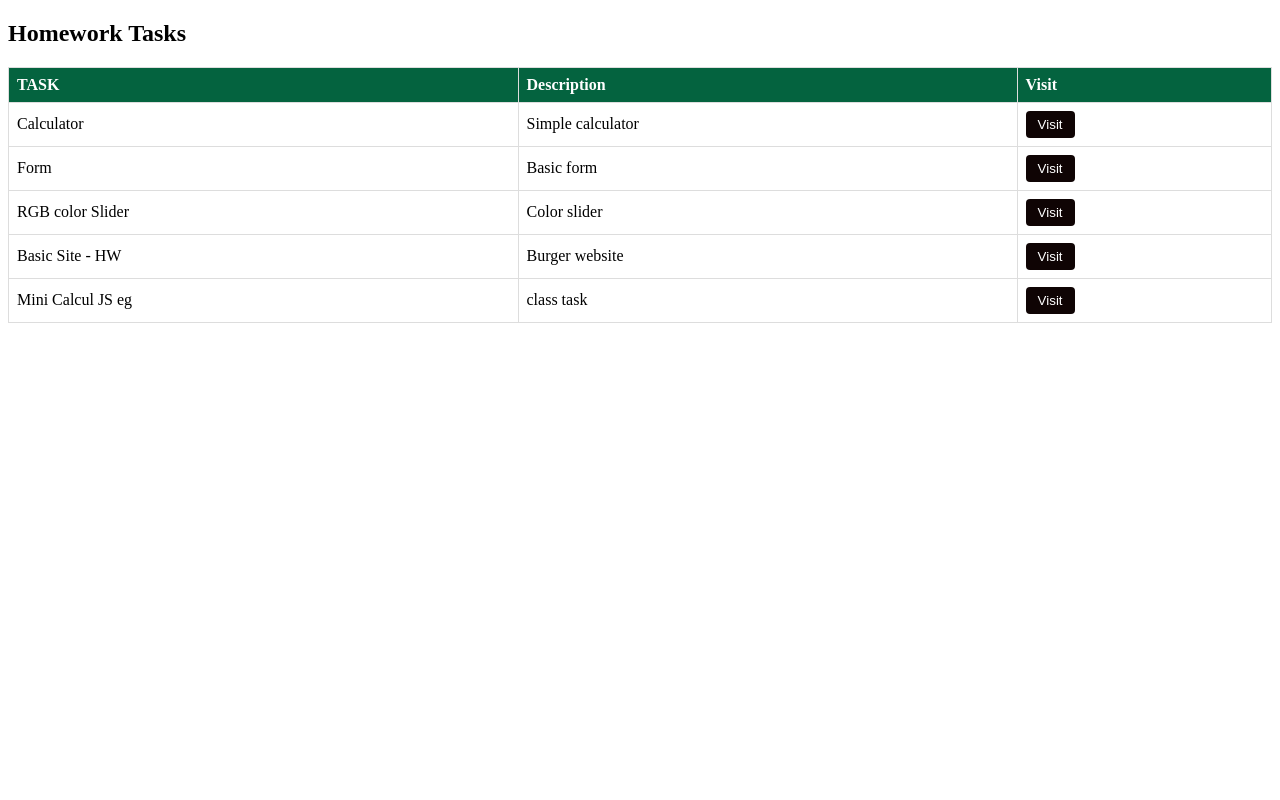
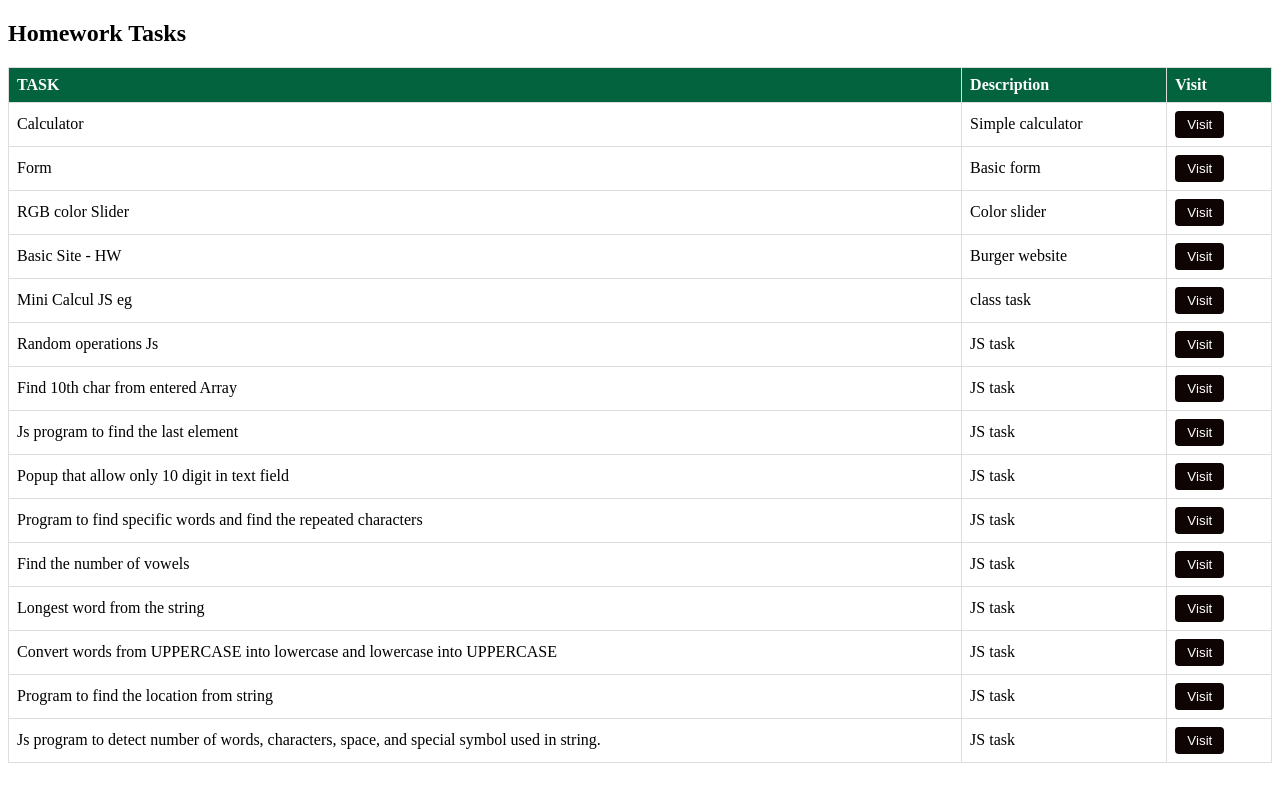
Before and after one commit to manucj02/homework-tsk, a plain HTML site: page index.html in a window 1280 px wide. Drawn offline with Linux system fonts and the light colour scheme.

Commit message:
Update index.html

```diff
--- a/index.html
+++ b/index.html
@@ -71,6 +71,56 @@
             <td> class task</td>
             <td><button class="button-link" onclick="window.location.href='https://manucj02.github.io/basic-site-/';">Visit</button></td>
         </tr>
+        <tr>
+            <td>Random operations Js </td>
+            <td> JS task</td>
+            <td><button class="button-link" onclick="window.location.href=' https://manucj02.github.io/random-operations/';">Visit</button></td>
+        </tr>
+        <tr>
+            <td>Find 10th char from entered Array </td>
+            <td> JS task</td>
+            <td><button class="button-link" onclick="window.location.href=' https://manucj02.github.io/-JS-program-that-find-10th-char-from-entered-Array/';">Visit</button></td>
+        </tr>
+         <tr>
+            <td>Js program to find the last element </td>
+            <td> JS task</td>
+            <td><button class="button-link" onclick="window.location.href='  https://manucj02.github.io/Js-program-to-find-the-last-element/';">Visit</button></td>
+        </tr>
+        <tr>
+            <td>Popup that allow only 10 digit in text field </td>
+            <td> JS task</td>
+            <td><button class="button-link" onclick="window.location.href='   https://manucj02.github.io/-popup-that-allow-only-10-digit-in-text-field/';">Visit</button></td>
+        </tr>
+        <tr>
+            <td>Program to find specific words and find the repeated characters</td>
+            <td> JS task</td>
+            <td><button class="button-link" onclick="window.location.href='   https://manucj02.github.io/program-to-find-specific-words-in-a-array-and-find-the-repeated-characters./';">Visit</button></td>
+        </tr>
+        <tr>
+            <td> Find the number of vowels </td>
+            <td> JS task</td>
+            <td><button class="button-link" onclick="window.location.href='    https://manucj02.github.io/program-to-find-the-number-of-vowels-in-a-entered-array-of-characters./';">Visit</button></td>
+        </tr>
+        <tr>
+            <td>Longest word from the string </td>
+            <td> JS task</td>
+            <td><button class="button-link" onclick="window.location.href='     https://manucj02.github.io/find-the-longest-word-from-the-string/';">Visit</button></td>
+        </tr>
+        <tr>
+            <td>Convert words from UPPERCASE into lowercase and lowercase into UPPERCASE</td>
+            <td> JS task</td>
+            <td><button class="button-link" onclick="window.location.href='     https://manucj02.github.io/Convert-words-from-UPPERCASE-into-lowercase-and-lowercase-into-UPPERCASE/';">Visit</button></td>
+        </tr>
+        <tr>
+            <td>Program to find the location from string</td>
+            <td> JS task</td>
+            <td><button class="button-link" onclick="window.location.href='      https://manucj02.github.io/-program-to-find-the-location-from-string./';">Visit</button></td>
+        </tr>
+        <tr>
+            <td>Js program to detect number of words, characters, space, and special symbol used in string. </td>
+            <td> JS task</td>
+            <td><button class="button-link" onclick="window.location.href='      https://manucj02.github.io/javascript-to-detect-number-of-words-characters-space-and-special-symbol-used-in-string./';">Visit</button></td>
+        </tr>
     </tbody>
 </table>
 
```
